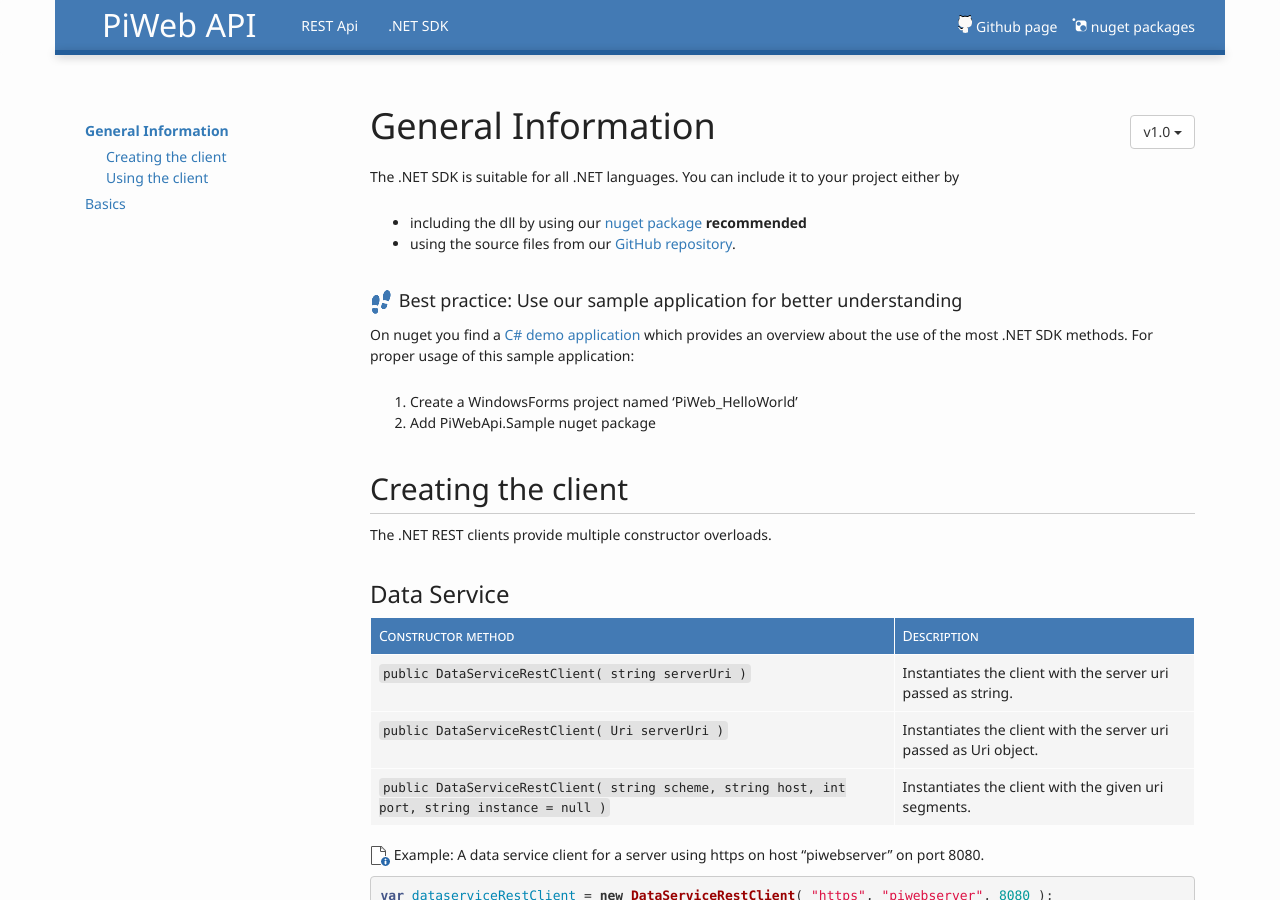
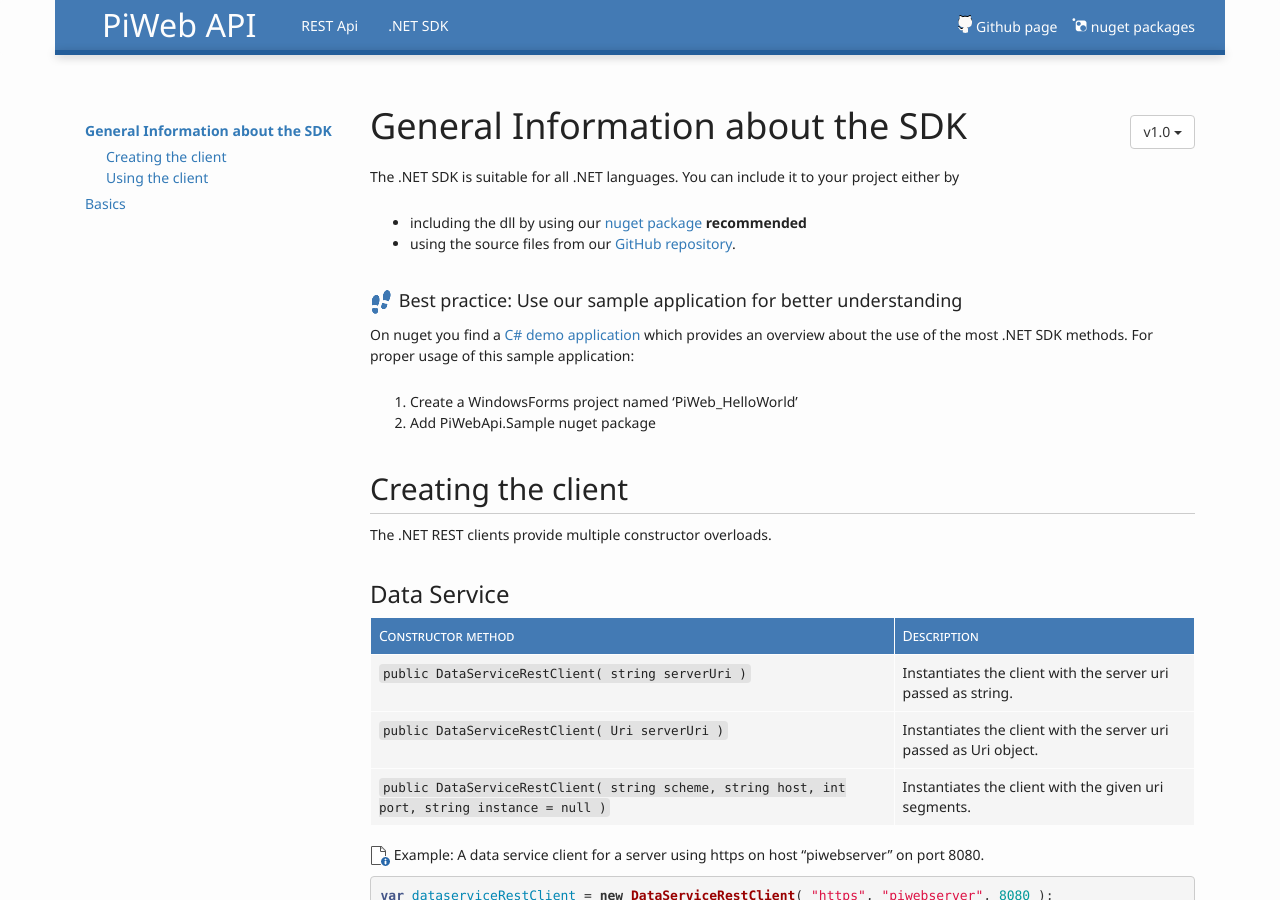
Before and after one commit to ZEISS-PiWeb/PiWeb-Api, a Jekyll site: the page built from _pages/02-netsdk_new.md, in a window 1280 px wide and 900 px high. Built offline with Jekyll 4.4.1, drawn with Linux system fonts in a browser that asks for light colours.

Commit message:
Update 02-netsdk_new.md

```diff
--- a/_pages/02-netsdk_new.md
+++ b/_pages/02-netsdk_new.md
@@ -5,7 +5,7 @@
 permalink: "/sdk_new/"
 sections:
   general:
-    title: General Information
+    title: General Information about the SDK
     anchor: gi
     secs:
       create:
```
